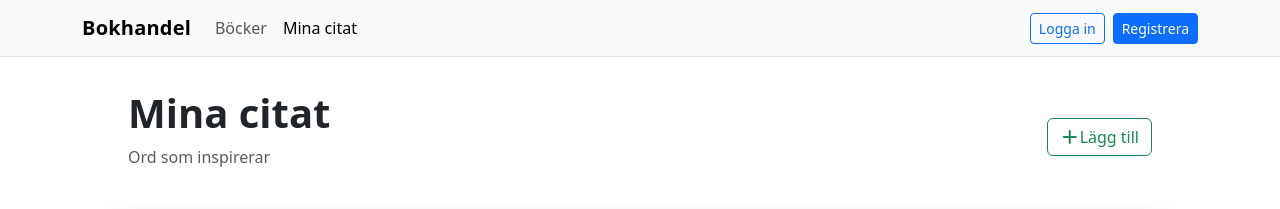
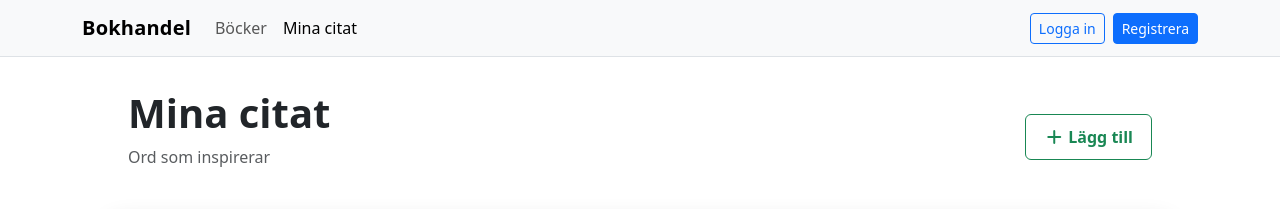
Before and after one commit to marcusmoller97/bookstore, an Angular app in the folder frontend/: page /quotes in a window 1280 px wide. Shown: the top 209 px of the page. Built offline with nearby package versions, Linux system fonts and the light colour scheme; a small style sheet from the web is missing; a web font is replaced by a local one.

Commit message:
refactor

```diff
--- a/frontend/src/app/features/quotes/pages/my-quotes/my-quotes.html
+++ b/frontend/src/app/features/quotes/pages/my-quotes/my-quotes.html
@@ -1,10 +1,14 @@
-<div class="d-flex justify-content-between align-items-center mx-auto mt-4" style="width: 80%; max-width: 1100px;">
+<div
+  class="d-flex justify-content-between align-items-center mx-auto mt-4"
+  style="width: 80%; max-width: 1100px"
+>
   <div class="pt-2">
     <h1 class="font-weight-bold text-center quote-main-header">Mina citat</h1>
     <p class="text-muted mb-4">Ord som inspirerar</p>
   </div>
-  <button class="btn btn-outline-success" routerLink="/quotes/new">
-    <i class="pl-5 fa-solid fa-plus"></i>Lägg till
+  <button class="btn btn-outline-success add-quote-btn" routerLink="/quotes/new">
+    <i class="fa-solid fa-plus"></i>
+    Lägg till
   </button>
 </div>
 <div class="quotes-grid">
--- a/frontend/src/app/features/quotes/pages/my-quotes/my-quotes.scss
+++ b/frontend/src/app/features/quotes/pages/my-quotes/my-quotes.scss
@@ -91,6 +91,12 @@ $shadow: 0 10px 24px rgba(0,0,0,.14);
   gap: 8px;
 }
 
+.add-quote-btn {
+  padding: 10px 18px;
+  font-size: 16px;
+  font-weight: 600;
+}
+
 .btn-edit,
 .btn-delete {
   border: 1px solid rgba(0,0,0,.35);
@@ -134,7 +140,7 @@ $shadow: 0 10px 24px rgba(0,0,0,.14);
 
 @media (min-width: 901px) {
   .quotes-grid > .quote-card:last-child:nth-child(3n + 1) {
-    grid-column: 2; // mittenkolumnen
+    grid-column: 2;
     justify-self: center;
   }
 }
```
